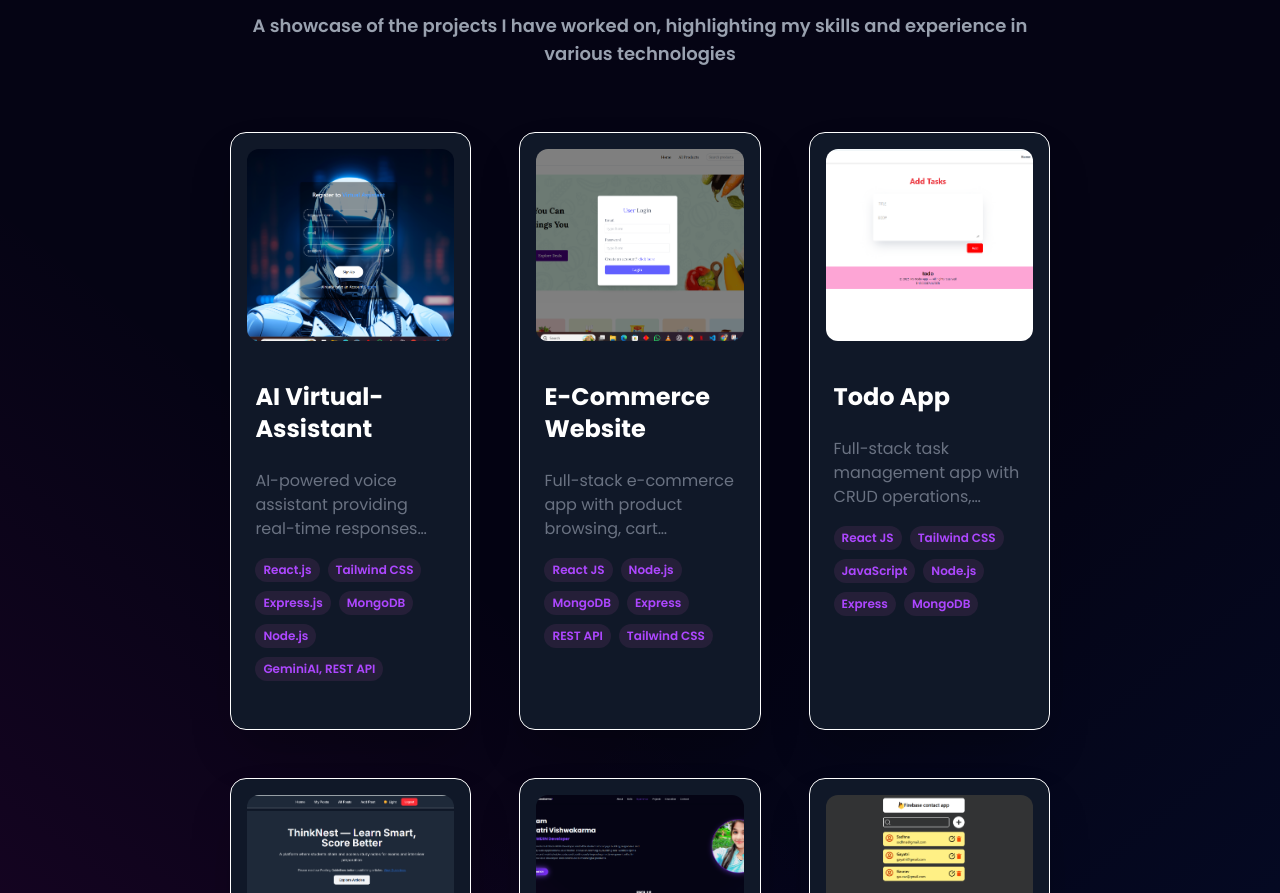
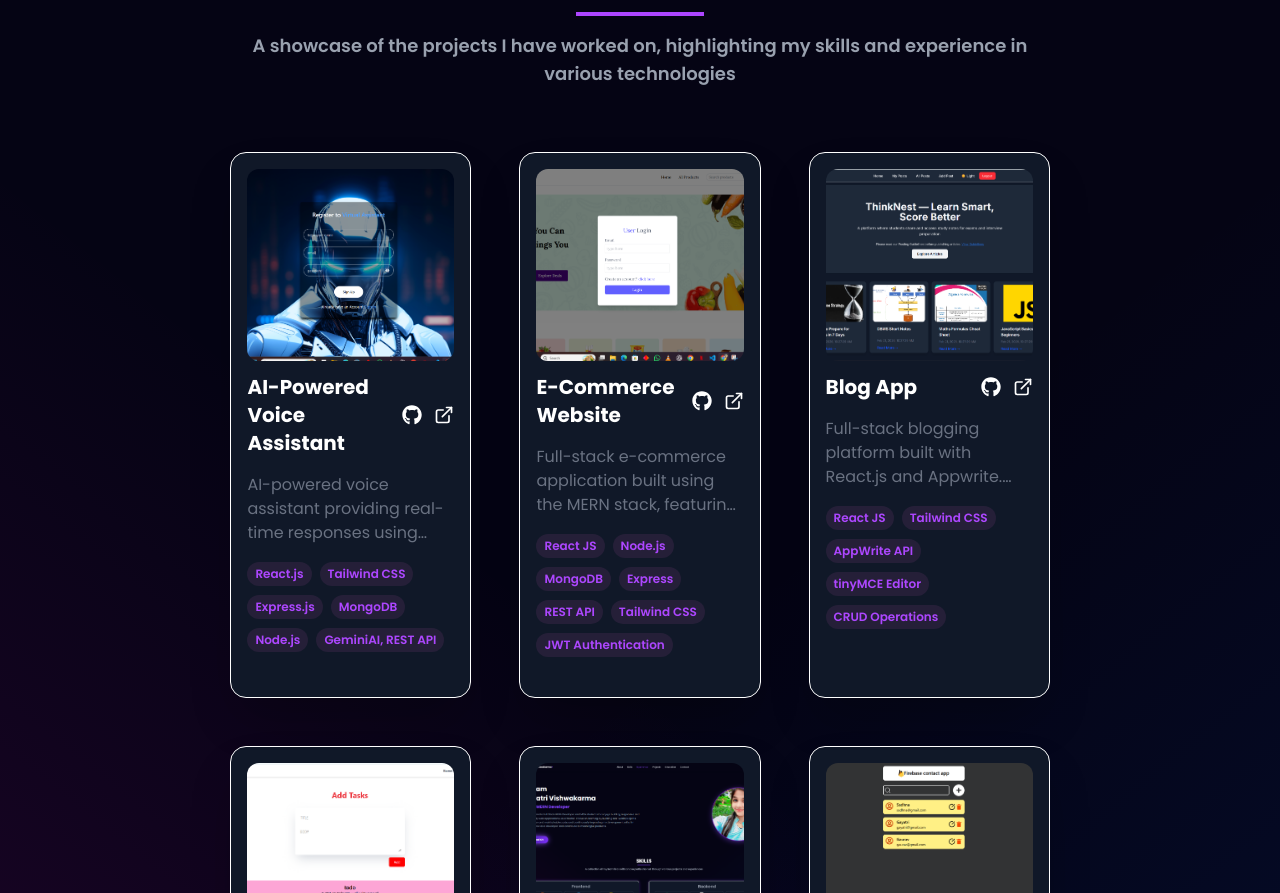
Before and after one commit to Gayatri-Vishwa/portfolio, a React (Vite) app: page / in a window 1280 px wide. Shown: the part 3920-4813 px from the top of the page. Built offline with nearby package versions, Linux system fonts and the light colour scheme; the HTML template or start-up script is replaced by a standard one.

Commit message:
added Achievement component

```diff
--- a/package.json
+++ b/package.json
@@ -15,7 +15,7 @@
     "prop-types": "^15.8.1",
     "react": "^19.1.1",
     "react-dom": "^19.1.1",
-    "react-icons": "^5.5.0",
+    "react-icons": "^5.6.0",
     "react-parallax-tilt": "^1.7.310",
     "react-router-dom": "^7.9.4",
     "react-simple-typewriter": "^5.0.1",
--- a/src/components/Work/Work.jsx
+++ b/src/components/Work/Work.jsx
@@ -1,11 +1,12 @@
 import React, { useState } from "react";
 import { projects } from "../../constants";
 import BlurBlob from "../../BlurBlob";
+import { FaGithub } from "react-icons/fa";
+import { FiExternalLink } from "react-icons/fi";
 
 const Work = () => {
   const [selectedProject, setSelectedProject] = useState(null);
   const [visibleCount, setVisibleCount] = useState(6);
-
 
   const handleOpenModal = (project) => {
     setSelectedProject(project);
@@ -19,8 +20,6 @@ const Work = () => {
     <section
       id="work"
       className="py-24 pb-24 px-[12vw] md:px-[7vw] lg:px-[18vw] font-sans relative  overflow-hidden"
-
-
       style={{
         backgroundImage: `
           linear-gradient(38.73deg, rgba(204,0,187,0.15) 0%, rgba(201,32,184,0) 50%),
@@ -28,7 +27,6 @@ const Work = () => {
         `,
       }}
     >
-
       {/* Section Title */}
       <div className="text-center mb-16">
         <h2 className="text-4xl font-bold text-white">PROJECTS</h2>
@@ -43,23 +41,44 @@ const Work = () => {
       <div className="grid gap-12 grid-cols-1 md:grid-cols-2 lg:grid-cols-3">
         {/* {projects.map((project) => ( */}
         {projects.slice(0, visibleCount).map((project) => (
-
           <div
             key={project.id}
             onClick={() => handleOpenModal(project)}
             className="border border-white bg-gray-900 backdrop-blur-md rounded-2xl shadow-2xl overflow-hidden cursor-pointer hover:shadow-purple-500/50 hover:-translate-y-2 transition-transform duration-300"
           >
-            <div className="p-4">
+            {/* <div className="p-4">
               <img
                 src={project.image}
                 alt={project.title}
                 className="w-full h-48 object-cover rounded-xl"
               />
+              <div className="flex justify-between items-start m-2">
+                <h3 className="text-2xl font-bold text-white">
+                  {project.title}
+                </h3>
               </div>
                <div className="p-6">
-              <h3 className="text-2xl font-bold text-white mb-2">
-                {project.title}
-              </h3>
+              <div className="flex gap-3 text-white text-xl">
+                <a
+                  href={project.github}
+                  target="_blank"
+                  rel="noopener noreferrer"
+                  onClick={(e) => e.stopPropagation()}
+                  className="hover:text-purple-500 transition"
+                >
+                  <FaGithub />
+                </a>
+
+                <a
+                  href={project.webapp}
+                  target="_blank"
+                  rel="noopener noreferrer"
+                  onClick={(e) => e.stopPropagation()}
+                  className="hover:text-purple-500 transition"
+                >
+                  <FiExternalLink />
+                </a>
+              </div>
               <p className="text-gray-500 mb-4 pt-4 line-clamp-3">
                 {project.description}
               </p>
@@ -74,6 +93,59 @@ const Work = () => {
                 ))}
               </div>
             </div>
+            </div> */}
+
+<div className="p-4">
+  <img
+    src={project.image}
+    alt={project.title}
+    className="w-full h-48 object-cover rounded-xl"
+  />
+
+  <div className="flex justify-between items-center mt-3">
+    <h3 className="text-xl font-bold text-white">
+      {project.title}
+    </h3>
+
+    <div className="flex gap-3 text-white text-xl">
+      <a
+        href={project.github}
+        target="_blank"
+        rel="noopener noreferrer"
+        onClick={(e) => e.stopPropagation()}
+        className="hover:text-purple-500 transition"
+      >
+        <FaGithub />
+      </a>
+
+      <a
+        href={project.webapp}
+        target="_blank"
+        rel="noopener noreferrer"
+        onClick={(e) => e.stopPropagation()}
+        className="hover:text-purple-500 transition"
+      >
+        <FiExternalLink />
+      </a>
+    </div>
+  </div>
+
+  <p className="text-gray-500 mb-4 pt-4 line-clamp-3">
+    {project.description}
+  </p>
+
+  <div className="mb-4">
+    {project.tags.map((tag, index) => (
+      <span
+        key={index}
+        className="inline-block bg-[#251f38] text-xs font-semibold text-purple-500 rounded-full px-2 py-1 mr-2 mb-2"
+      >
+        {tag}
+      </span>
+    ))}
+  </div>
+</div>
+
           </div>
         ))}
       </div>
@@ -89,7 +161,6 @@ const Work = () => {
             // bg-purple-600 text-white hover:bg-purple-800 transition-all"
             className="inline-block text-white py-3 px-8 rounded-full mt-5 text-lg font-bold transition duration-300 transform hover:scale-105"
             style={{
-
               background: "linear-gradient(90deg, #3b1d8f, #2e1d4d)",
               boxShadow: "0 0 2px #8245ec, 0 0 2px #8245ec, 0 0 40px #8245ec",
             }}
--- a/src/constants.js
+++ b/src/constants.js
@@ -137,7 +137,7 @@ export const experiences = [
     role2: "(Hands-on Training)",
     date: "Aug 2025 – Present",
     desc: [
-      "Built and deployed full-stack MERN applications.",
+     "Developed and deployed full-stack MERN applications with scalable architecture.",
       "Designed RESTful APIs using MVC architecture.",
       "Implemented JWT authentication and role-based access control.",
       "Developed complete CRUD features for real-world use cases.",
@@ -165,7 +165,8 @@ export const experiences = [
 export const projects = [
   {
     id: 0,
-    title: "AI Virtual-Assistant",
+    // title: "AI Virtual-Assistant",
+    title: "AI-Powered Voice Assistant",
     description:
       "AI-powered voice assistant providing real-time responses using Gemini AI. Built with MERN stack and secure REST APIs.Deployed frontend on Vercel and backend on Render for reliable hosting."
    ,
@@ -188,9 +189,9 @@ export const projects = [
     id: 1,
     title: "E-Commerce Website",
 
-    description:
-        "Full-stack e-commerce app with product browsing, cart management, and secure checkout using MERN stack.",
-    image: ecommerce,
+   description:
+"Full-stack e-commerce application built using the MERN stack, featuring product browsing, cart management, and secure checkout functionality. Implemented JWT-based authentication with protected routes and role-based access control to ensure secure user access and data protection.",
+image: ecommerce,
     tags: [
       "React JS",
       "Node.js",
@@ -198,32 +199,14 @@ export const projects = [
       "Express",
       "REST API",
      "Tailwind CSS",
+     "JWT Authentication"
 
     ],
     github:
       "https://github.com/Gayatri-Vishwa/grocery-frontend",
     webapp: "https://grocery-frontend-iota.vercel.app/",
   },
-  {
-    id: 2,
-    title: "Todo App",
-    description:
-
-    "Full-stack task management app with CRUD operations, persistent storage, and responsive UI using MERN stack.",
-    image: todo,
-    tags: [
-      "React JS",
-     "Tailwind CSS",
-      "JavaScript",
-      "Node.js",
-      "Express",
-      "MongoDB",
-    ],
-    github:
-      "https://github.com/Gayatri-Vishwa/todo_frontend",
-    webapp: "https://todo-frontend-snowy-rho.vercel.app/",
-  },
-  {
+   {
     id: 3,
     title: "Blog App",
     description:
@@ -243,6 +226,27 @@ export const projects = [
       "https://github.com/Gayatri-Vishwa/blog",
     webapp: "https://blog-alpha-indol-99.vercel.app/",
   },
+  {
+    id: 2,
+    title: "Todo App",
+    description:
+
+    "Full-stack task management app with CRUD operations, persistent storage, and responsive UI using MERN stack.",
+    image: todo,
+    tags: [
+      "React JS",
+     "Tailwind CSS",
+      "JavaScript",
+      "Node.js",
+      "Express",
+      "MongoDB",
+      "JWT Authentication"
+    ],
+    github:
+      "https://github.com/Gayatri-Vishwa/todo_frontend",
+    webapp: "https://todo-frontend-snowy-rho.vercel.app/",
+  },
+
 
   {
     id: 4,
```
Also changed, not shown: 1 other file (tests, documents, lock files or other folders). Lines whose indentation alone changed are shown as unchanged.
